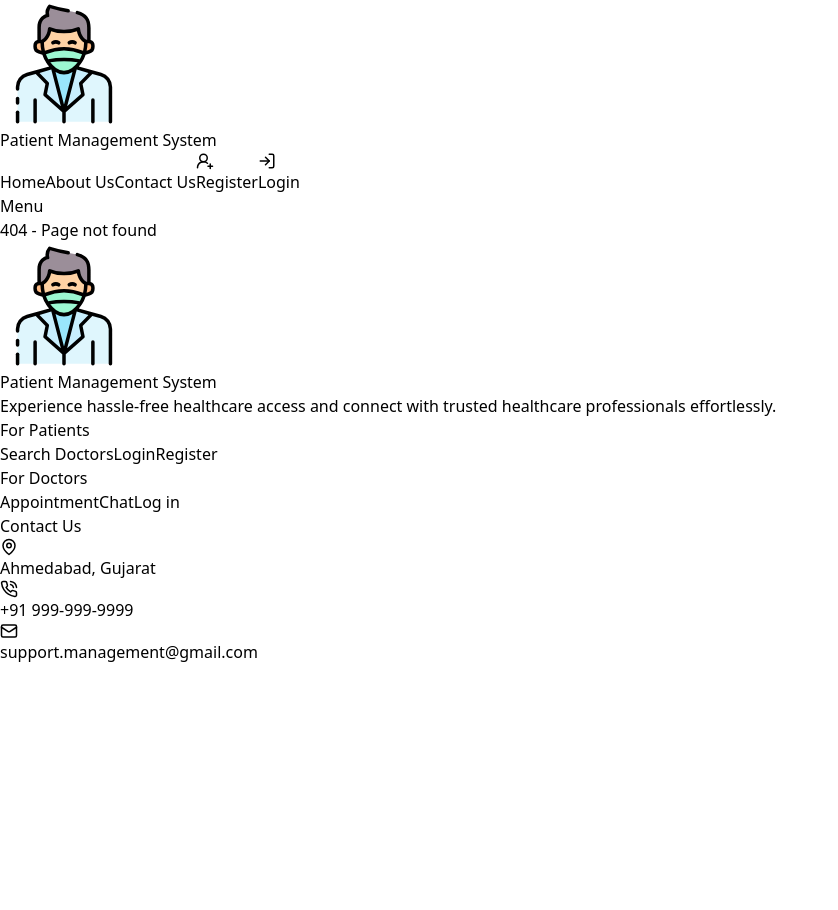
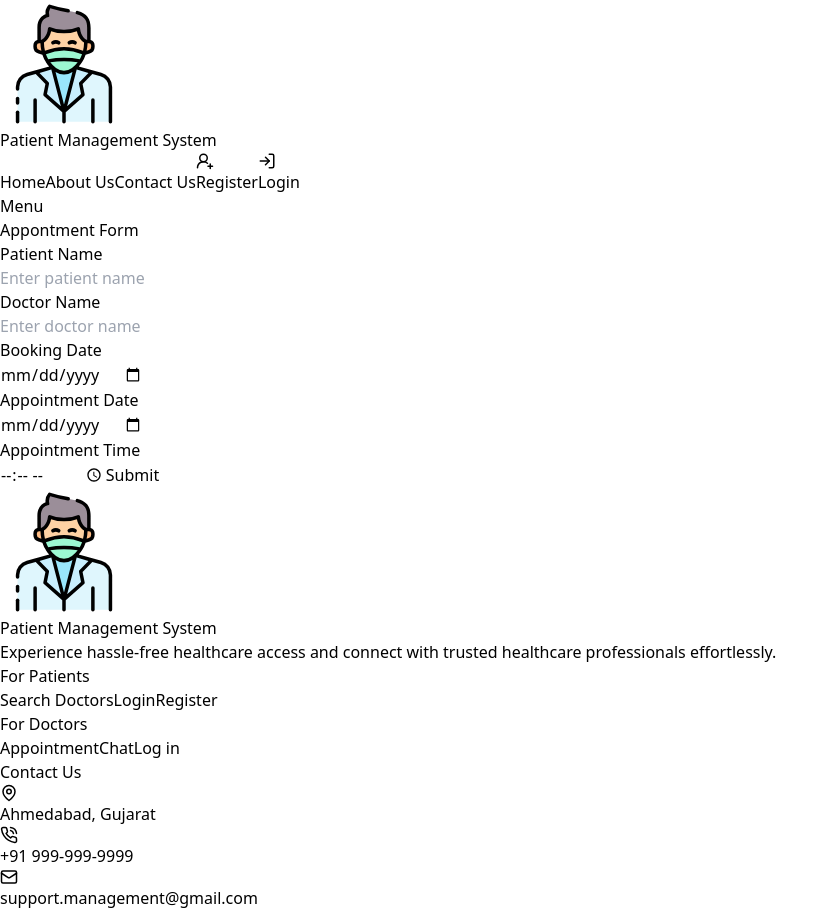
Before and after one commit to JAYBORICHA07/Patient-Data-Management-System, a React (Vite) app in the folder frontend/: page /appointment in a window 1280 px wide. Shown: the whole page, without its empty margins (0-838 px from the left). Before the commit the page ends 800 px from the top, so only its background shows below. Built offline with nearby package versions, Linux system fonts and the light colour scheme.

Commit message:
appointment form

```diff
--- a/frontend/src/main.tsx
+++ b/frontend/src/main.tsx
@@ -13,6 +13,7 @@ import Footer from "./components/Footer.tsx";
 import AboutUS from "./pages/AboutUS.tsx";
 import DoctorProfile from "./pages/DoctorProfile.tsx";
 import PatientProfile from "./pages/PatientProfile.tsx";
+import Appointment from "./pages/Appointment.tsx";
 
 
 const router = createBrowserRouter([
@@ -45,6 +46,10 @@ const router = createBrowserRouter([
   {
     path:'/patientprofile',
     element:<PatientProfile/>
+  },
+  {
+    path:'/appointment',
+    element:<Appointment/>
   }
 ])
 
--- /dev/null
+++ b/frontend/src/pages/Appointment.tsx
@@ -0,0 +1,78 @@
+import { Button } from "@/components/ui/button"
+import { Input } from "@/components/ui/input"
+import { Label } from "@radix-ui/react-dropdown-menu"
+import { SubmitHandler, useForm } from "react-hook-form"
+
+function Appointment() {
+  type userType = {
+    patientName:String,
+    doctorName:String,
+    bookingDate:Date,
+    appointmentDate:Date,
+    appointmentTime:String
+  }
+  const{
+    register,handleSubmit}= useForm< userType>();
+
+  const OnSubmit: SubmitHandler<userType> = async(data)=>{
+        console.log(data);
+        if(data){
+            alert("Your appointment submitted succesfully")
+        }
+  }
+
+  const OnError = (error:unknown)=>console.log(error)
+  return (
+    <div className="flex flex-row justify-center">
+        <div className="border-2 rounded-xl m-5 shadow-inner border-blue-500  w-fit md:w-2/5 ">
+            <div>
+                <h1 className="text-3xl mx-7 mt-5 border-b-2 w-fit border-blue-500">Appontment Form</h1>
+            </div>
+            <div className="m-5 p-2 mt-3 mb-3">
+                <Label className="">Patient Name</Label>
+                <Input
+                type="text"
+                className="p-2 mt-2 border border-blue-500  md:p-5"
+                placeholder="Enter patient name"
+                required
+                {...register("patientName",{required:true})} />
+
+                <Label className="">Doctor Name</Label>
+                <Input
+                type="text"
+                className="p-2 mt-2 border border-blue-500 md:p-5"
+                placeholder="Enter doctor name"
+                required
+                {...register("doctorName",{required:true})} />
+
+                <Label className="">Booking Date</Label>
+                <Input
+                type="date"
+                className="p-2 mt-2 border border-blue-500  md:p-5"
+                required
+                {...register("bookingDate",{required:true})} />
+
+                <Label className="">Appointment Date</Label>
+                <Input
+                type="date"
+                className="p-2 mt-2 border  border-blue-500 md:p-5"
+                required
+                {...register("appointmentDate",{required:true})} />
+
+                <Label className="">Appointment Time</Label>
+                <Input
+                type="time"
+                className="p-2 mt-2 border  border-blue-500 md:p-5"
+                required
+                {...register("appointmentTime",{required:true})} />
+
+                <Button
+                className="p-2 mt-4 md:p-5 w-full mb-3 "
+                onClick={handleSubmit(OnSubmit,OnError)}>Submit</Button>
+            </div>
+        </div>
+    </div>
+  )
+}
+
+export default Appointment
```
